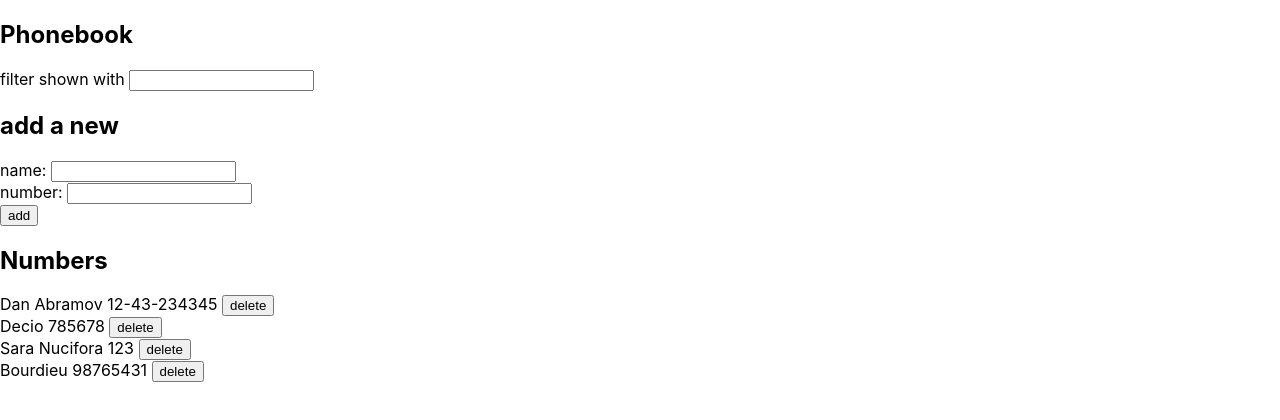
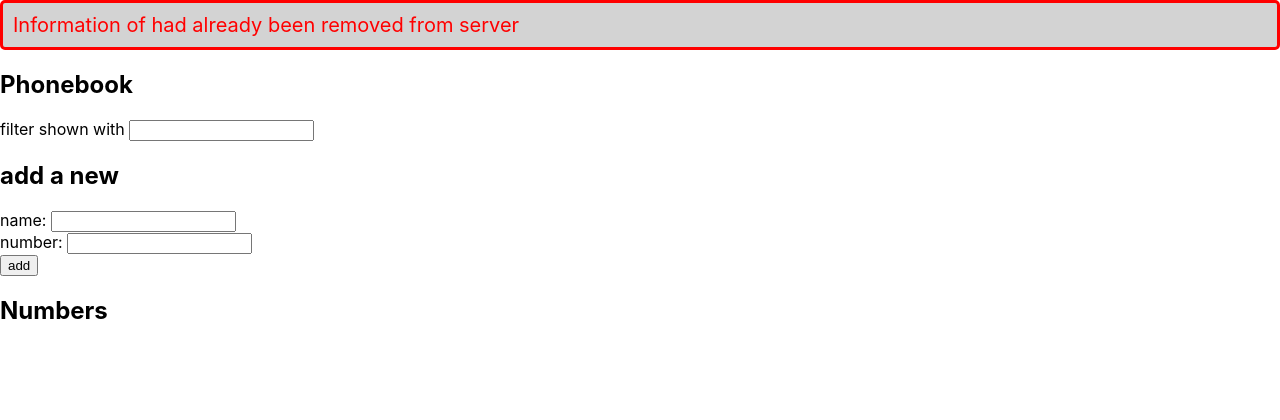
Before and after one commit to dmsoares/fullstack-open-exercises, a React (Create React App) app in the folder part2/phonebook/: page / in a window 1280 px wide. Both pictures are taken after a click on the button "delete". Shown: the top 420 px of the page. Built offline with nearby package versions, Linux system fonts and the light colour scheme; no server answers; data requests are answered from the project's data file.

Commit message:
add 2.20 solution

```diff
--- a/part2/phonebook/db.json
+++ b/part2/phonebook/db.json
@@ -4,21 +4,6 @@
       "name": "Dan Abramov",
       "number": "12-43-234345",
       "id": 3
-    },
-    {
-      "name": "Decio",
-      "number": "785678",
-      "id": 5
-    },
-    {
-      "name": "Sara Nucifora",
-      "number": "123",
-      "id": 6
-    },
-    {
-      "name": "Bourdieu",
-      "number": "98765431",
-      "id": 7
     }
   ]
 }
--- a/part2/phonebook/src/App.js
+++ b/part2/phonebook/src/App.js
@@ -2,6 +2,7 @@ import React, { useEffect, useState } from 'react'
 import Filter from './components/Filter'
 import PersonForm from './components/PersonForm'
 import Persons from './components/Persons'
+import Notification from './components/Notification'
 import personService from './services/persons'
 
 const App = () => {
@@ -9,12 +10,18 @@ const App = () => {
   const [newName, setNewName] = useState('');
   const [newNumber, setNewNumber] = useState('');
   const [filter, setFilter] = useState('');
+  const [message, setMessage] = useState(null)
 
   useEffect(() => {
     personService
       .getAll()
       .then(response => setPersons(response))
   }, [])
+
+  const sendNotification = (message) => {
+    setMessage(message)
+    setTimeout(() => setMessage(null), 5000)
+  }
 
   const selectPersons = () => {
     return persons.filter(person => person.name.toLowerCase().indexOf(filter) !== -1);
@@ -34,19 +41,23 @@ const App = () => {
             setPersons(persons.map(person => person.id === newPerson.id ? response : person))
             setNewName('')
             setNewNumber('')
+            sendNotification({ text: `Updated number for ${newName}`, type: 'success' })
+          })
+          .catch(err => {
+            setPersons(persons.filter(person => person.id !== newPerson.id))
+            sendNotification({ text: `Information of ${newName} has already been removed from server`, type: 'error' })
           })
       }
-      return
     }
 
-    personService
+    else personService
       .create(newName, newNumber)
       .then(createdPerson => {
         setPersons([...persons, createdPerson]);
         setNewName('');
         setNewNumber('');
+        sendNotification({ text: `Added ${newName}`, type: 'success' })
       })
-
 
     document.querySelector('#name-input').focus();
   }
@@ -58,13 +69,18 @@ const App = () => {
         .remove(id)
         .then(response => {
           setPersons(persons.filter(person => person.id !== id))
+          sendNotification({ text: `Deleted ${name}`, type: 'success' })
         })
-        .catch(error => console.log(error))
+        .catch(err => {
+          setPersons(persons.filter(person => person.id !== id))
+          sendNotification({ text: `Information of ${newName} had already been removed from server`, type: 'error' })
+        })
     }
   }
 
   return (
     <div>
+      <Notification message={message} />
       <h2>Phonebook</h2>
       <Filter applyFilter={setFilter} filter={filter} />
       <h2>add a new</h2>
--- /dev/null
+++ b/part2/phonebook/src/components/Notification.js
@@ -0,0 +1,17 @@
+import React from 'react'
+
+const Notification = ({ message }) => {
+    if (message === null) return null
+
+    let notificationStyle = {}
+    if (message.type === 'success') notificationStyle = { color: "green" }
+    if (message.type === 'error') notificationStyle = { color: "red" }
+
+    return (
+        <div className='notification' style={notificationStyle}>
+            {message.text}
+        </div>
+    )
+}
+
+export default Notification
--- a/part2/phonebook/src/index.css
+++ b/part2/phonebook/src/index.css
@@ -11,3 +11,12 @@ code {
   font-family: source-code-pro, Menlo, Monaco, Consolas, 'Courier New',
     monospace;
 }
+
+.notification {
+  background: lightgrey;
+  font-size: 20px;
+  border-style: solid;
+  border-radius: 5px;
+  padding: 10px;
+  margin-bottom: 10px;
+}
```
